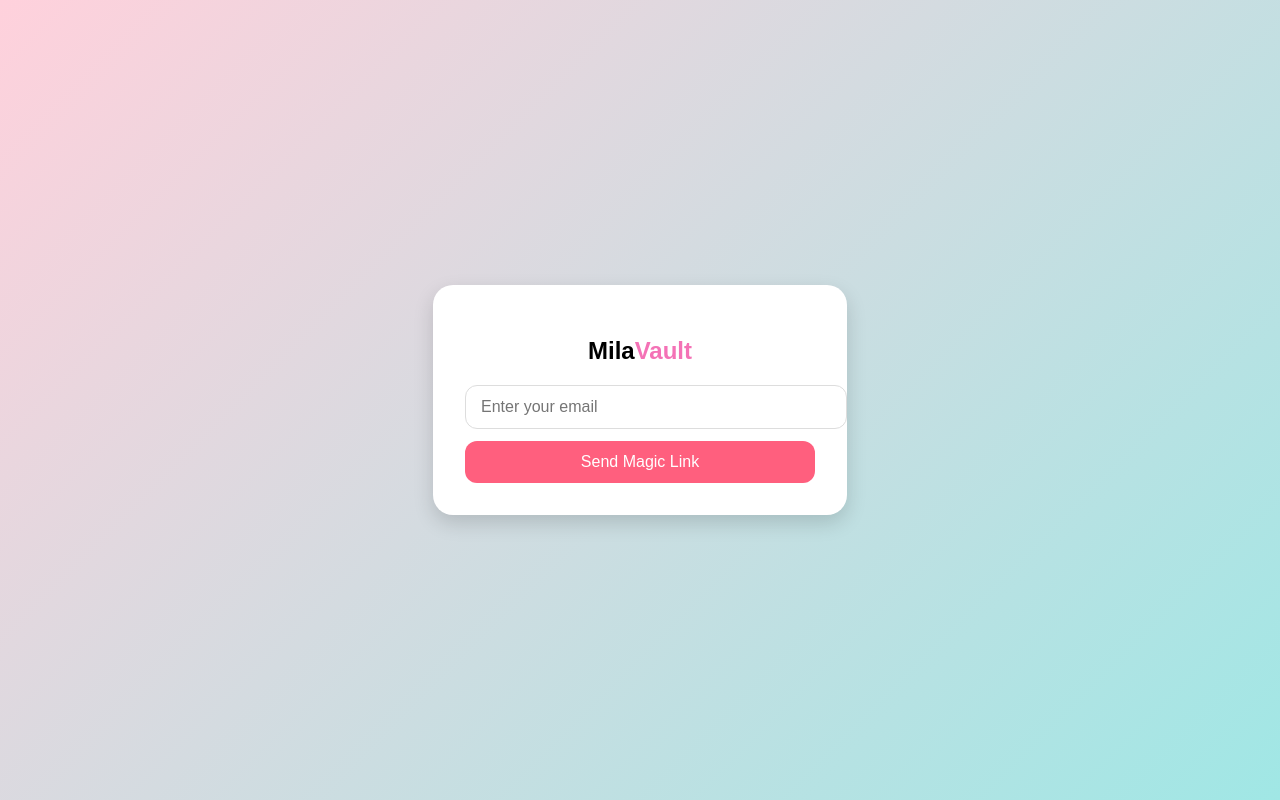
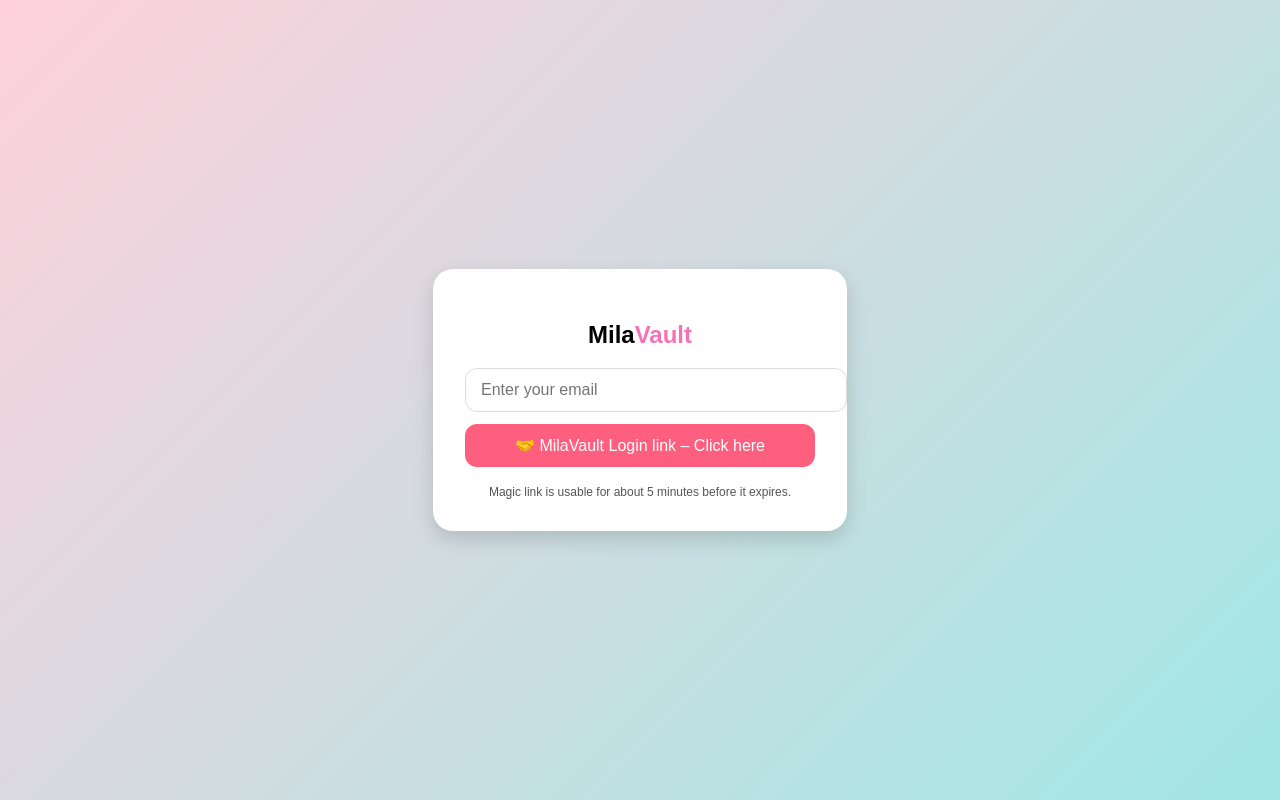
Before and after one commit to JezCruz/milavault, a React (Vite) app: page / in a window 1280 px wide. Built offline with nearby package versions, Linux system fonts and the light colour scheme; no server answers.

Commit message:
Add magic link expiry hint on login

```diff
--- a/src/Login.css
+++ b/src/Login.css
@@ -56,6 +56,12 @@
   background: #ff3b5c;
 }
 
+.hint {
+  margin: 6px 0 0;
+  font-size: 12px;
+  color: #555;
+}
+
 /* Message */
 .message {
   margin-top: 12px;
--- a/src/Login.jsx
+++ b/src/Login.jsx
@@ -31,7 +31,8 @@
             onChange={(e) => setEmail(e.target.value)}
             required
           />
-          <button type="submit">Send Magic Link</button>
+          <button type="submit">🤝 MilaVault Login link – Click here</button>
+          <p className="hint">Magic link is usable for about 5 minutes before it expires.</p>
         </form>
         {message && <p className="message">{message}</p>}
       </div>
```
